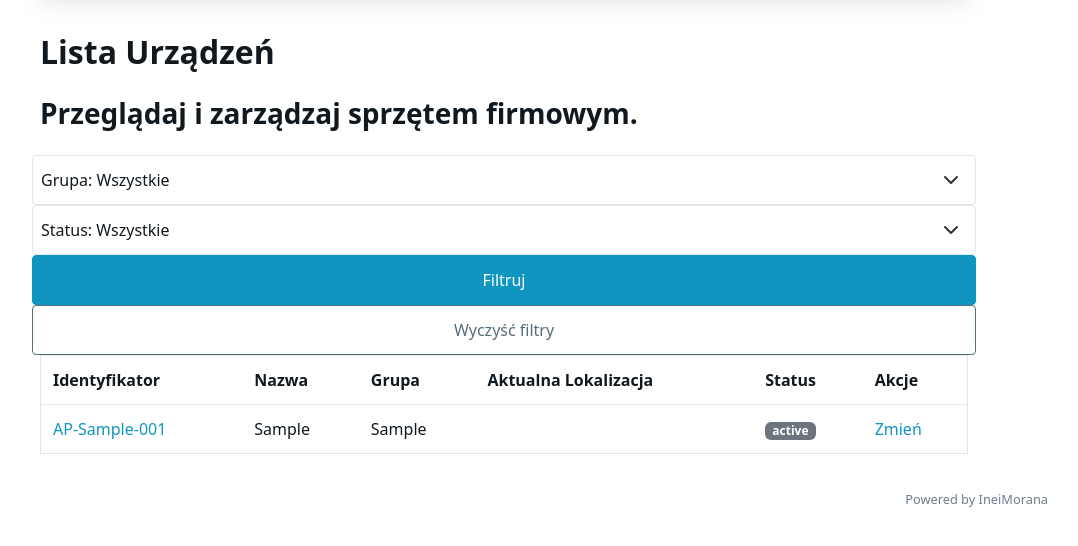
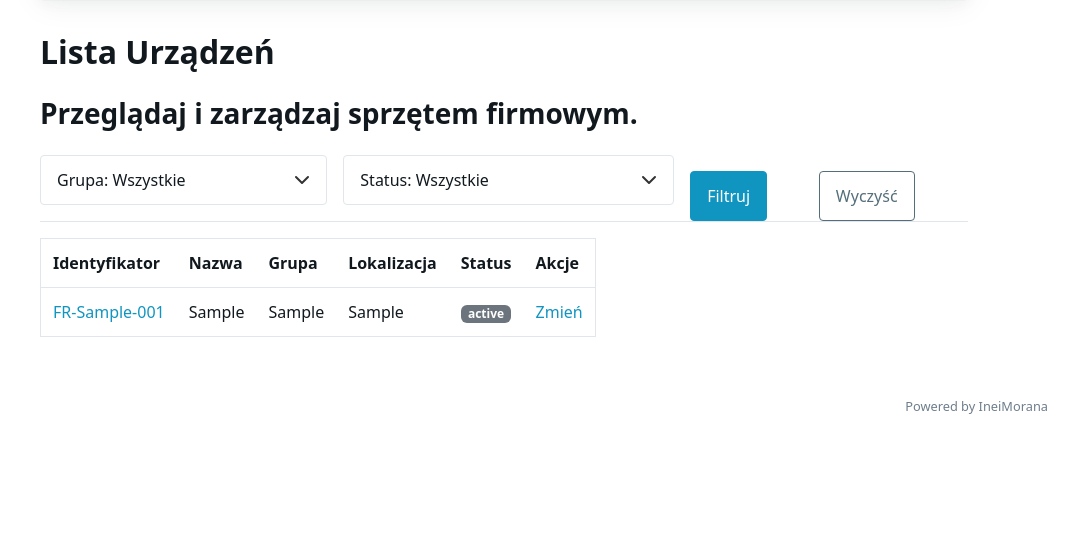
Before and after one commit to lobay20-cpu/asset-manager, a Flask app: page / in a window 1280 px wide. Shown: the part 98-644 px from the top of the page, without its empty margins (136-1214 px from the left). Run offline with Flask 3, Linux system fonts and the light colour scheme; tables that the repository leaves empty hold one stand-in row (values such as "Sample post").

Commit message:
small change ux

```diff
--- a/app.py
+++ b/app.py
@@ -133,7 +133,7 @@
 
     # Krok 2: Wygeneruj pełny, docelowy URL do strony szczegółów.
     # Używamy `_external=True`, aby uzyskać pełny adres z domeną, np. http://127.0.0.1:5000/...
-    url_do_zakodowania = url_for('szczegoly_urzadzenia', urzadzenie_id=urzadzenie.id, _external=True)
+    url_do_zakodowania = url_for('zmien_status', urzadzenie_id=urzadzenie.id, _external=True)
 
     # Krok 3: Wygeneruj obrazek kodu QR w pamięci.
     qr = qrcode.QRCode(
@@ -297,7 +297,7 @@
 
     @property
     def identyfikator_sprzetu(self):
-        return f"AP-{self.grupa.skrot}-{self.numer_ewidencyjny:03d}"
+        return f"FR-{self.grupa.skrot}-{self.numer_ewidencyjny:03d}"
 
 class HistoriaZmian(db.Model):
     __tablename__ = 'historia_zmian'
@@ -345,8 +345,8 @@
                            wszystkie_grupy=wszystkie_grupy,
                            wszystkie_statusy=['Wszystkie'] + MOZLIWE_STATUSY,
                            wybrany_status=wybrany_status or 'Wszystkie',
-                           wybrana_grupa_id=int(wybrana_grupa_id) if wybrana_grupa_id and wybrana_grupa_id != 'Wszystkie' else
-'Wszystkie')
+                           # POPRAWKA TUTAJ:
+                           wybrana_grupa_id=int(wybrana_grupa_id) if wybrana_grupa_id and wybrana_grupa_id.isdigit() else 'Wszystkie')
 
 @app.route('/zmien/<int:urzadzenie_id>', methods=['GET', 'POST'])
 def zmien_status(urzadzenie_id):
--- a/templates/base.html
+++ b/templates/base.html
@@ -43,6 +43,43 @@
         color: white;
         background-color: var(--pico-color-red-500);
       }
+
+
+          /* --- NOWE STYLE RESPONSYWNE --- */
+      /* Domyślnie ukrywamy tabelę */
+      .desktop-only { display: none; }
+
+      /* Style dla pojedynczej karty */
+      .card {
+        border: 1px solid var(--muted-border-color);
+        border-radius: var(--border-radius);
+        padding: var(--block-spacing-horizontal);
+        margin-bottom: var(--spacing);
+        background-color: var(--card-background-color);
+      }
+      .card h5 { margin-bottom: 0.5rem; }
+
+      /* Media Query: jeśli ekran jest szerszy niż 768px... */
+      @media (min-width: 768px) {
+        /* ...pokaż tabelę */
+        .desktop-only { display: table; }
+        /* ...i ukryj widok kart */
+        .mobile-only { display: none; }
+      }
+
+       /* --- NOWA REGUŁA: Wyrównuje wszystkie ikony SVG w przyciskach --- */
+      a[role="button"] svg {
+        vertical-align: text-bottom;
+      }
+
+      /* --- NOWA REGUŁA: Całkowicie resetuje wygląd tabeli-layoutu --- */
+      form table[role="presentation"] {
+        border-spacing: 0;
+        border-collapse: collapse;
+      }
+    </style>
+
+
     </style>
 </head>
 <body>
--- a/templates/index.html
+++ b/templates/index.html
@@ -9,43 +9,62 @@
     </hgroup>
 
     <!-- NOWY, ZAAWANSOWANY FORMULARZ FILTROWANIA -->
+<!-- OSTATECZNA, NAJLEPSZA WERSJA FORMULARZA FILTRÓW -->
+<!-- WERSJA ODPORNA NA BŁĘDY UKŁADU -->
+<!-- WERSJA Z UŻYCIEM TABELI DO UKŁADU - MUSI ZADZIAŁAĆ -->
     <form method="GET" action="{{ url_for('index') }}">
-        <div class="grid">
-            <!-- Filtr Grupy -->
+        <table role="presentation" style="border: none; background: none; margin-bottom: 1rem;">
+            <tr>
+                <td style="padding: 0 0.5rem 0 0; border: none; vertical-align: bottom;">
                     <select name="grupa_id" id="grupa_id">
                         <option value="Wszystkie">Grupa: Wszystkie</option>
                         {% for grupa in wszystkie_grupy %}
-                    <option value="{{ grupa.id }}" {% if grupa.id == wybrana_grupa_id %}selected{% endif %}>
-                        Grupa: {{ grupa.nazwa_grupy }}
-                    </option>
+                            <option value="{{ grupa.id }}" {% if grupa.id == wybrana_grupa_id %}selected{% endif %}>Grupa: {{ grupa.nazwa_grupy }}</option>
                         {% endfor %}
                     </select>
-
-            <!-- Filtr Statusu -->
+                </td>
+                <td style="padding: 0 0.5rem; border: none; vertical-align: bottom;">
                     <select name="status" id="status">
                         {% for status in wszystkie_statusy %}
-                    <option value="{{ status }}" {% if status == wybrany_status %}selected{% endif %}>
-                        Status: {{ status }}
-                    </option>
+                            <option value="{{ status }}" {% if status == wybrany_status %}selected{% endif %}>Status: {{ status }}</option>
                         {% endfor %}
                     </select>
+                </td>
+                <td style="padding: 0 0 0 0.5rem; border: none; vertical-align: bottom;">
+                    <button type="submit" style="margin: 0;">Filtruj</button>
+                </td>
+                <td style="padding: 0 0 0 0.5rem; border: none; vertical-align: bottom;">
+                    <a href="{{ url_for('index') }}" role="button" class="secondary outline" style="margin: 0;">Wyczyść</a>
+                </td>
+            </tr>
+        </table>
+    </form>
+
+<!-- WIDOK KART (dla telefonów, domyślnie widoczny) -->
+    <div class="mobile-only">
+        {% for urzadzenie in urzadzenia %}
+            <article class="card">
+                <h5>
+                    <a href="{{ url_for('szczegoly_urzadzenia', urzadzenie_id=urzadzenie.id) }}"><strong>{{ urzadzenie.identyfikator_sprzetu }}</strong></a>
+                </h5>
+                <p style="margin-bottom: 0.5rem;">{{ urzadzenie.nazwa }}</p>
+                <p><strong>Lokalizacja:</strong> {{ urzadzenie.aktualna_lokalizacja }}</p>
+                <footer>
+                    <span class="status-tag status-{{ urzadzenie.aktualny_status.lower().replace('ę', 'e').replace(' ', '-') }}">{{ urzadzenie.aktualny_status }}</span>
+                </footer>
+            </article>
+        {% endfor %}
     </div>
 
-        <div class="grid">
-            <!-- Przyciski -->
-            <button type="submit">Filtruj</button>
-            <a href="{{ url_for('index') }}" class="secondary outline" role="button">Wyczyść filtry</a>
-        </div>
-    </form>
-
-    <figure>
+    <!-- WIDOK TABELI (dla komputerów, domyślnie ukryty) -->
+    <figure class="desktop-only">
         <table>
             <thead>
                 <tr>
                     <th>Identyfikator</th>
                     <th>Nazwa</th>
                     <th>Grupa</th>
-                    <th>Aktualna Lokalizacja</th>
+                    <th>Lokalizacja</th>
                     <th>Status</th>
                     <th>Akcje</th>
                 </tr>
@@ -56,7 +75,7 @@
                     <td><a href="{{ url_for('szczegoly_urzadzenia', urzadzenie_id=urzadzenie.id) }}">{{ urzadzenie.identyfikator_sprzetu }}</a></td>
                     <td>{{ urzadzenie.nazwa }}</td>
                     <td>{{ urzadzenie.grupa.nazwa_grupy }}</td>
-                    <td>{{ urzadzenie.wyswietlana_lokalizacja }}</td>
+                    <td>{{ urzadzenie.aktualna_lokalizacja }}</td>
                     <td><span class="status-tag status-{{ urzadzenie.aktualny_status.lower().replace('ę', 'e').replace(' ', '-') }}">{{ urzadzenie.aktualny_status }}</span></td>
                     <td><a href="{{ url_for('zmien_status', urzadzenie_id=urzadzenie.id) }}">Zmień</a></td>
                 </tr>
```
Lines whose indentation alone changed are shown as unchanged.
